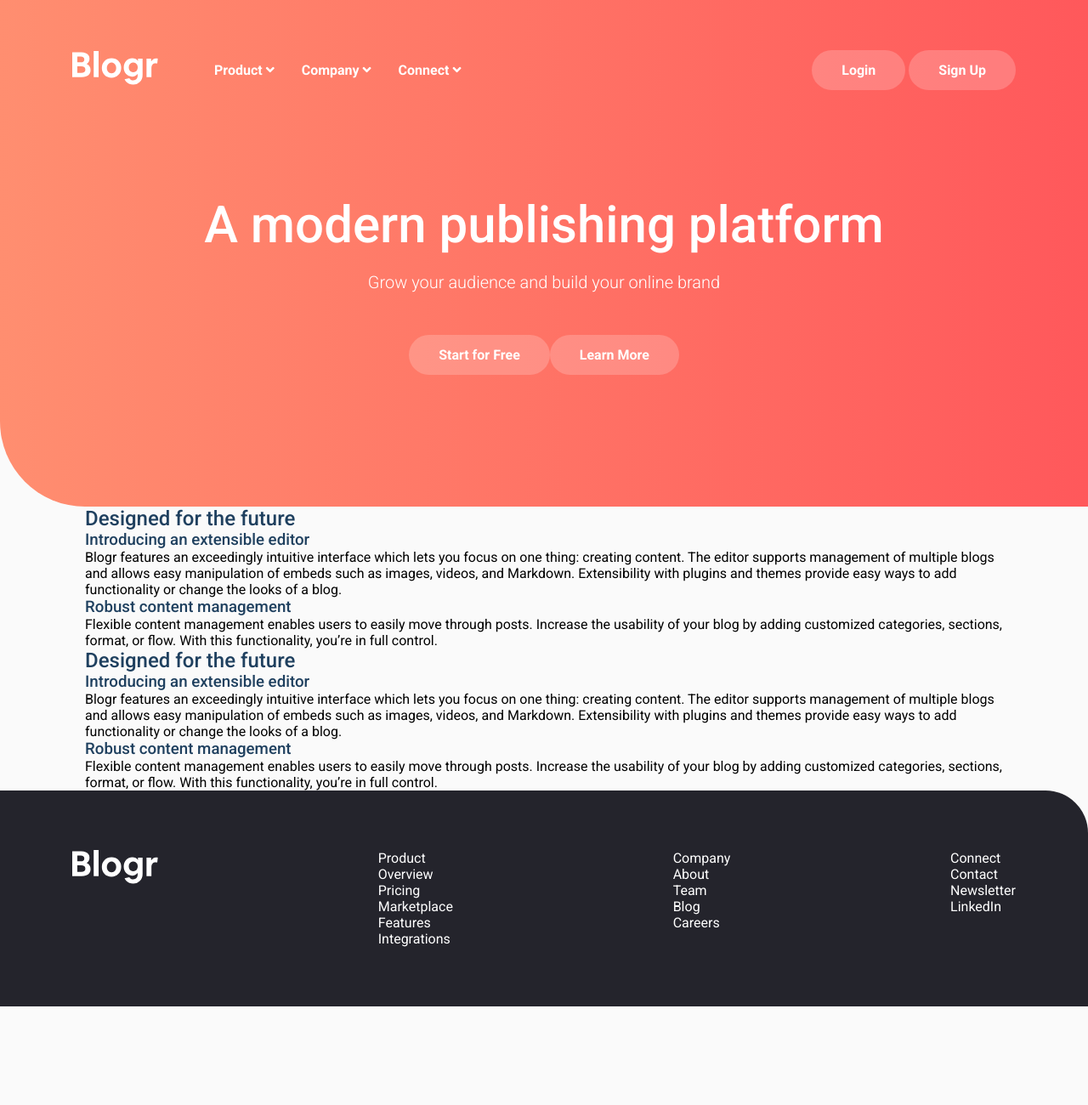
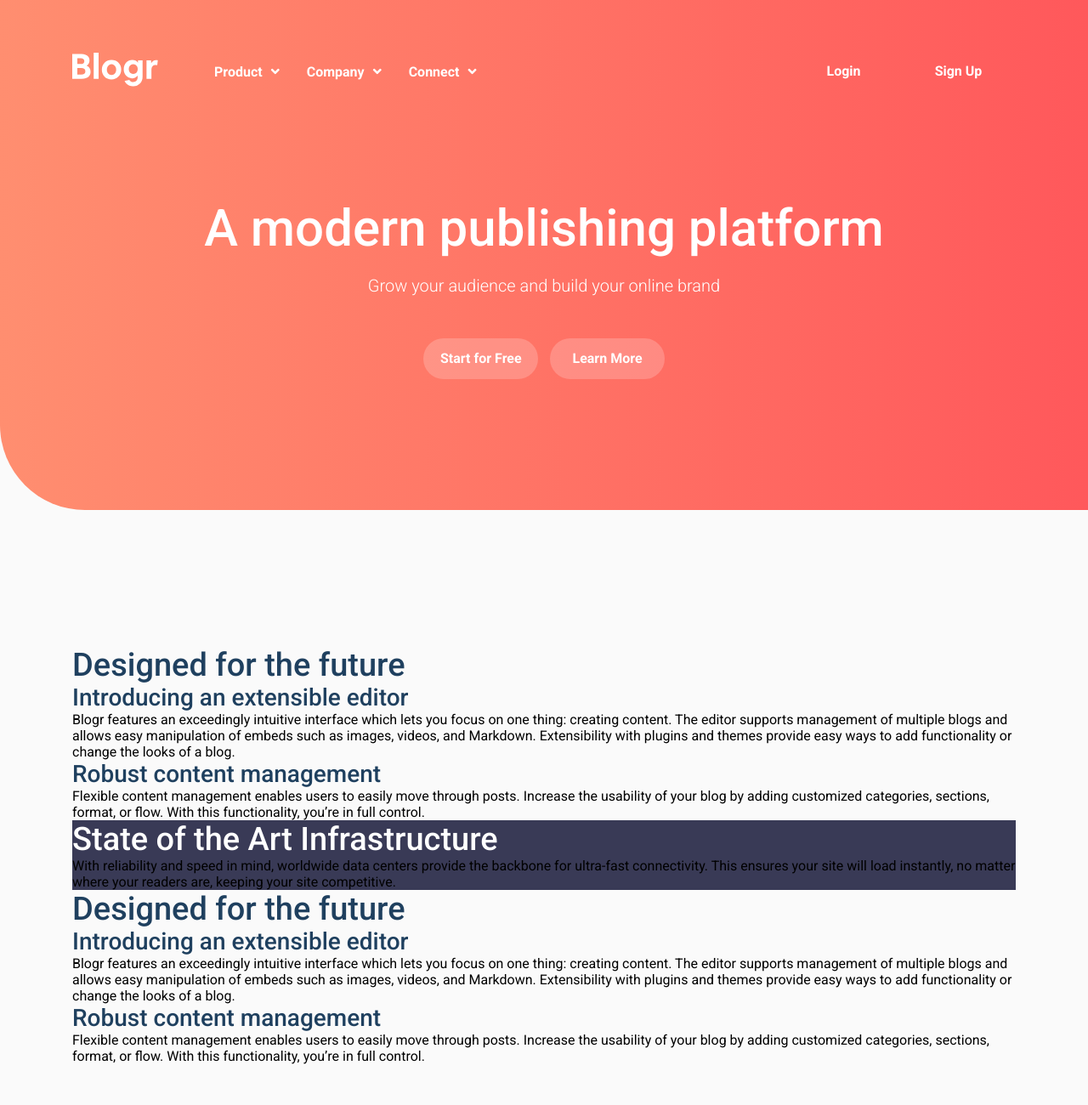
Before and after one commit to ValeriusCrow/Blogr-Landing, a plain HTML site: page index.html in a window 1280 px wide. Shown: the top 1300 px of the page at 85% size. Before the commit the page ends 1184 px from the top, so only its background shows below. Drawn offline with Linux system fonts and the light colour scheme; a script that the page names is missing.

Commit message:
Footer styling + header styling (partly)

```diff
--- a/css/style.css
+++ b/css/style.css
@@ -1,3 +1,6 @@
+:root {
+}
+
 * {
     margin: 0;
     padding: 0;
@@ -14,15 +17,17 @@ h1 {
     font-weight: 500;
 }
 
+h2 {
+    font-size: 38px;
+}
+
+h3 {
+    font-size: 28px;
+}
+
 h2, h3 {
     color: #1f405f;
     font-weight: 500;
-}
-
-.btn {
-    background-color: rgb(255, 255, 255, 0.2);
-    border-radius: 25px;
-    padding: 14px 35px;
 }
 
 .wrapper {
@@ -35,28 +40,70 @@ h2, h3 {
 }
 
 .container {
-    max-width: 1110px;
+    display: flex;
+    max-width: 1140px;
+    margin: 0 auto;
+    padding-right: 15px;
     padding-left: 15px;
-    padding-right: 15px;
-    margin: 0 auto;
+}
+
+.header .container {
+    flex-direction: column;
+    align-items: center;
+    justify-content: center;
+    padding-top: 60px;
+    padding-bottom: 154px;
+}
+
+.content .container {
+    flex-direction: column;
+}
+
+.footer .container {
+    justify-content: space-between;
+    padding-top: 80px;
+    padding-bottom: 80px;
 }
 
 .content {
     flex: 1 1 auto;
+    padding-top: 160px;
+    padding-bottom: 310px;
+}
+
+.btn {
+    background-color: rgb(255, 255, 255, 0.2);
+    border-radius: 25px;
+    padding: 14px 20px;
+    transition: background-color 0.3s ease-out;
+    margin: 0 7px;
+    height: 48px;
+    width: 135px;
+}
+
+.btn:hover {
+    color: #ff6162;
+    background-color: #fff;
+}
+
+.header__right-login {
+    display: flex;
+}
+
+.header__right-login .btn {
+    background: none;
+    margin: 0;
+}
+
+.header__right-login .btn:hover {
+    color: #fff;
+    background-color: rgb(255, 255, 255, 0.2);
 }
 
 .header {
     background: linear-gradient(90deg, rgba(255, 142, 112, 1) 0%, rgba(255, 88, 91, 1) 100%);
     border-radius: 0 0 0 100px;
     color: #ffffff;
-}
-
-.header .container {
-    display: flex;
-    flex-direction: column;
-    align-items: center;
-    justify-content: center;
-    padding: 60px 0 155px 0;
 }
 
 header a {
@@ -118,6 +165,18 @@ header a {
 }
 
 /*Dropdowns in header start*/
+.header__nav-dropdown a:hover {
+    text-decoration: underline 2px;
+}
+
+.fa-angle-down {
+    transition: transform 0.2s ease;
+    margin-left: 10px;
+}
+
+.header__nav-dropdown a:hover .fa-angle-down {
+    transform: rotate(180deg);
+}
 
 .header__nav-dropdown .header__nav-dropdown-button {
     font-size: 16px;
@@ -126,54 +185,76 @@ header a {
     color: white;
     background-color: inherit;
     font-family: inherit;
+    cursor: pointer;
 }
 
 .header__nav-dropdown-content {
-    display: none;
+    visibility: hidden;
+    opacity: 0;
     position: absolute;
-    padding: 10px;
-    margin-top: 25px;
+    padding: 20px 10px;
+    margin-top: 10px;
     background-color: #f9f9f9;
     min-width: 160px;
     box-shadow: 0 8px 16px 0 rgba(0, 0, 0, 0.2);
     border-radius: 5px;
     z-index: 1;
+    transition: opacity 0.3s ease-out;
 }
 
 .header__nav-dropdown-content a {
     float: none;
+    font-weight: 500;
     color: black;
-    padding: 15px 16px;
+    padding: 10px 16px;
     display: block;
     text-align: left;
 }
 
 .header__nav-dropdown-content a:hover {
-    background-color: #ddd;
+    font-weight: bold;
+    text-decoration: none;
 }
 
 .header__nav-dropdown:hover .header__nav-dropdown-content {
-    display: block;
+    visibility: visible;
+    opacity: 1;
 }
 
 /*Dropdowns in header end*/
+
+/*Main-section starts*/
+
+.main-middle {
+    background-color: #393a56;
+}
+
+.main-middle h2 {
+    color: #ffffff;
+}
+
+/*Main-section ends*/
 
 .footer {
     background-color: #24242c;
     border-radius: 0 50px 0 0;
 }
 
-.footer .container {
-    display: flex;
-    justify-content: space-between;
-    padding: 70px 0;
+.footer a {
+    color: #b0b0b8;
+    text-decoration: none;
+    line-height: 2;
 }
 
-.footer a {
-    color: #fff;
-    text-decoration: none;
+.footer a:hover {
+    text-decoration: underline 2px;
 }
 
 .footer li {
     list-style: none;
 }
+
+.footer-subtitile {
+    color: #fff;
+    margin-bottom: 25px;
+}
--- a/index.html
+++ b/index.html
@@ -26,9 +26,7 @@
 
                     <nav class="header__nav">
                         <div class="header__nav-dropdown">
-                            <a class="header__nav-dropdown-button">Product
-                                <i class="fas fa-angle-down"></i>
-                            </a>
+                            <a class="header__nav-dropdown-button">Product<i class="fas fa-angle-down"></i></a>
                             <div class="header__nav-dropdown-content">
                                 <a href="#">Overview</a>
                                 <a href="#">Pricing</a>
@@ -38,9 +36,7 @@
                             </div>
                         </div>
                         <div class="header__nav-dropdown">
-                            <a class="header__nav-dropdown-button">Company
-                                <i class="fas fa-angle-down"></i>
-                            </a>
+                            <a class="header__nav-dropdown-button">Company<i class="fas fa-angle-down"></i></a>
                             <div class="header__nav-dropdown-content">
                                 <a href="#">About</a>
                                 <a href="#">Team</a>
@@ -49,9 +45,7 @@
                             </div>
                         </div>
                         <div class="header__nav-dropdown">
-                            <a class="header__nav-dropdown-button">Connect
-                                <i class="fas fa-angle-down"></i>
-                            </a>
+                            <a class="header__nav-dropdown-button">Connect<i class="fas fa-angle-down"></i></a>
                             <div class="header__nav-dropdown-content">
                                 <a href="#">Contact</a>
                                 <a href="#">Newsletter</a>
@@ -81,50 +75,38 @@
     </header>
     <section class="content">
         <div class="container">
-            <div class="main">
+            <div class="main-top">
                 <div class="main__text">
                     <h2 class="main__text-title">Designed for the future</h2>
                     <h3 class="main__text-subtitle">Introducing an extensible editor</h3>
                     <p>Blogr features an exceedingly intuitive interface which lets you focus on one thing: creating
-                        content.
-                        The editor supports management of multiple blogs and allows easy manipulation of embeds such as
-                        images,
-                        videos, and Markdown. Extensibility with plugins and themes provide easy ways to add
-                        functionality
-                        or
-                        change the looks of a blog.</p>
+                        content. The editor supports management of multiple blogs and allows easy manipulation of embeds
+                        such as images, videos, and Markdown. Extensibility with plugins and themes provide easy ways to
+                        add functionality or change the looks of a blog.</p>
                     <h3 class="main__text-subtitle">Robust content management</h3>
                     <p>Flexible content management enables users to easily move through posts. Increase the usability of
-                        your
-                        blog by adding customized categories, sections, format, or flow. With this functionality, you’re
-                        in
-                        full
-                        control.</p>
+                        your blog by adding customized categories, sections, format, or flow. With this functionality,
+                        you’re in full control.</p>
                 </div>
-
             </div>
-            <div class="middle">
-
+            <div class="main-middle">
+                <h2>State of the Art Infrastructure</h2>
+                <p>With reliability and speed in mind, worldwide data centers provide the backbone for ultra-fast
+                    connectivity. This ensures your site will load instantly, no matter where your readers are, keeping
+                    your site competitive.</p>
             </div>
-            <div class="bottom">
-                <div class="bottom__text">
+            <div class="main-bottom">
+                <div class="main-bottom__text">
                     <h2 class="bottom__text-title">Designed for the future</h2>
                     <h3 class="bottom__text-subtitle">Introducing an extensible editor</h3>
                     <p>Blogr features an exceedingly intuitive interface which lets you focus on one thing: creating
-                        content.
-                        The editor supports management of multiple blogs and allows easy manipulation of embeds such as
-                        images,
-                        videos, and Markdown. Extensibility with plugins and themes provide easy ways to add
-                        functionality
-                        or
-                        change the looks of a blog.</p>
+                        content. The editor supports management of multiple blogs and allows easy manipulation of embeds
+                        such as images, videos, and Markdown. Extensibility with plugins and themes provide easy ways to
+                        add functionality or change the looks of a blog.</p>
                     <h3 class="main__text-subtitle">Robust content management</h3>
                     <p>Flexible content management enables users to easily move through posts. Increase the usability of
-                        your
-                        blog by adding customized categories, sections, format, or flow. With this functionality, you’re
-                        in
-                        full
-                        control.</p>
+                        your blog by adding customized categories, sections, format, or flow. With this functionality,
+                        you’re in full control.</p>
                 </div>
             </div>
         </div>
@@ -135,7 +117,7 @@
                 <img alt="" class="logo" src="images/logo.svg">
             </div>
             <ul class="footer__left-info">
-                <li class="footer__left-info-items"><a href="#">Product</a></li>
+                <li class="footer__left-info-items"><h4 class="footer-subtitile">Product</h4></li>
                 <li class="footer__left-info-items"><a href="#">Overview</a></li>
                 <li class="footer__left-info-items"><a href="#">Pricing</a></li>
                 <li class="footer__left-info-items"><a href="#">Marketplace</a></li>
@@ -143,14 +125,14 @@
                 <li class="footer__left-info-items"><a href="#">Integrations</a></li>
             </ul>
             <ul class="footer__middle-info">
-                <li class="footer__middle-info-items"><a href="#">Company</a></li>
+                <li class="footer__middle-info-items"><h4 class="footer-subtitile">Company</h4></li>
                 <li class="footer__middle-info-items"><a href="#">About</a></li>
                 <li class="footer__middle-info-items"><a href="#">Team</a></li>
                 <li class="footer__middle-info-items"><a href="#">Blog</a></li>
                 <li class="footer__middle-info-items"><a href="#">Careers</a></li>
             </ul>
             <ul class="footer__right-info">
-                <li class="footer__right-info-items"><a href="#">Connect</a></li>
+                <li class="footer__right-info-items"><h4 class="footer-subtitile">Connect</h4></li>
                 <li class="footer__right-info-items"><a href="#">Contact</a></li>
                 <li class="footer__right-info-items"><a href="#">Newsletter</a></li>
                 <li class="footer__middle-info-items"><a href="#">LinkedIn</a></li>
```
